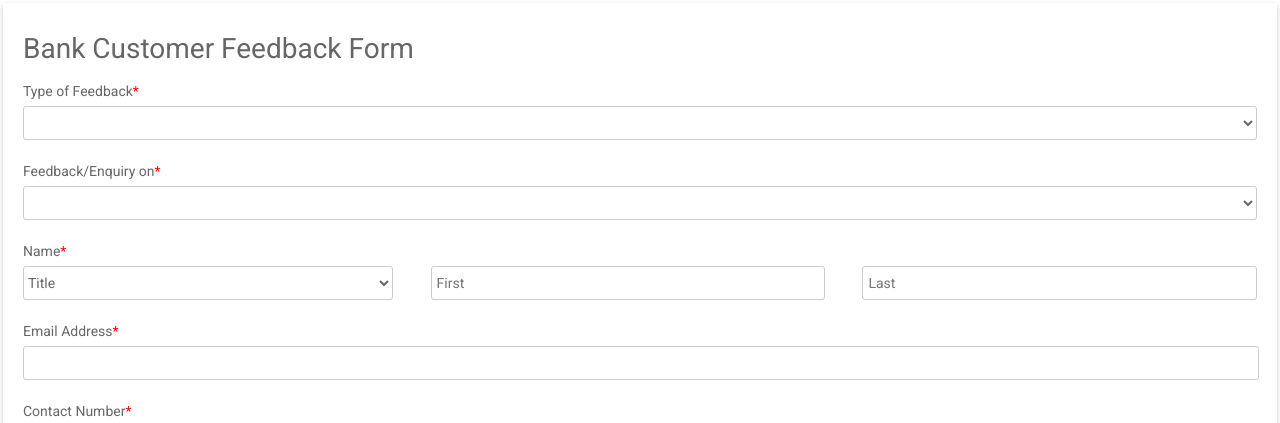
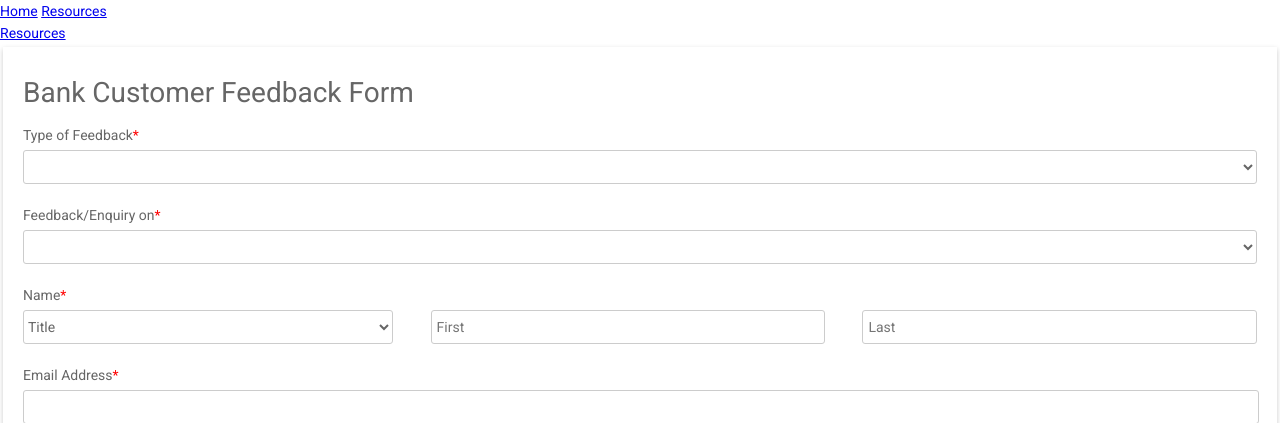
Before and after one commit to luuuk/Dubhacks, a Django app: template mysite/app/templates/app/case.html in a window 1280 px wide. Shown: the top 423 px of the page. Run offline with Django 3.2, Linux system fonts and the light colour scheme; the template is opened without the code that fills it, so the values that code supplies are empty.

Commit message:
case.html

```diff
--- a/mysite/app/templates/app/case.html
+++ b/mysite/app/templates/app/case.html
@@ -6,6 +6,22 @@
     <link rel="stylesheet" href="case.css" integrity="sha384-B4dIYHKNBt8Bc12p+WXckhzcICo0wtJAoU8YZTY5qE0Id1GSseTk6S+L3BlXeVIU" crossorigin="anonymous">
   </head>
   <body>
+  <header>
+      <div class="w3-top">
+  <div class="w3-bar w3-deep-purple w3-card w3-left-align w3-large">
+    <a class="w3-bar-item w3-button w3-hide-medium w3-hide-large w3-right w3-padding-large w3-hover-white w3-large w3-deep-purple" href="javascript:void(0);" onclick="myFunction()" title="Toggle Navigation Menu"><i class="fa fa-bars"></i></a>
+    <a href="#" class="w3-bar-item w3-button w3-padding-large w3-white">Home</a>
+    <a href="/resources" class="w3-bar-item w3-button w3-hide-small w3-padding-large w3-hover-white">Resources</a>
+
+  </div>
+
+  <!-- Navbar on small screens -->
+  <div id="navDemo" class="w3-bar-block w3-white w3-hide w3-hide-large w3-hide-medium w3-large">
+    <a href="/resources" class="w3-bar-item w3-button w3-padding-large">Resources</a>
+
+  </div>
+</div>
+  </header>
     <div class="testbox">
       <form action="/">
         <h1>Bank Customer Feedback Form</h1>
```
